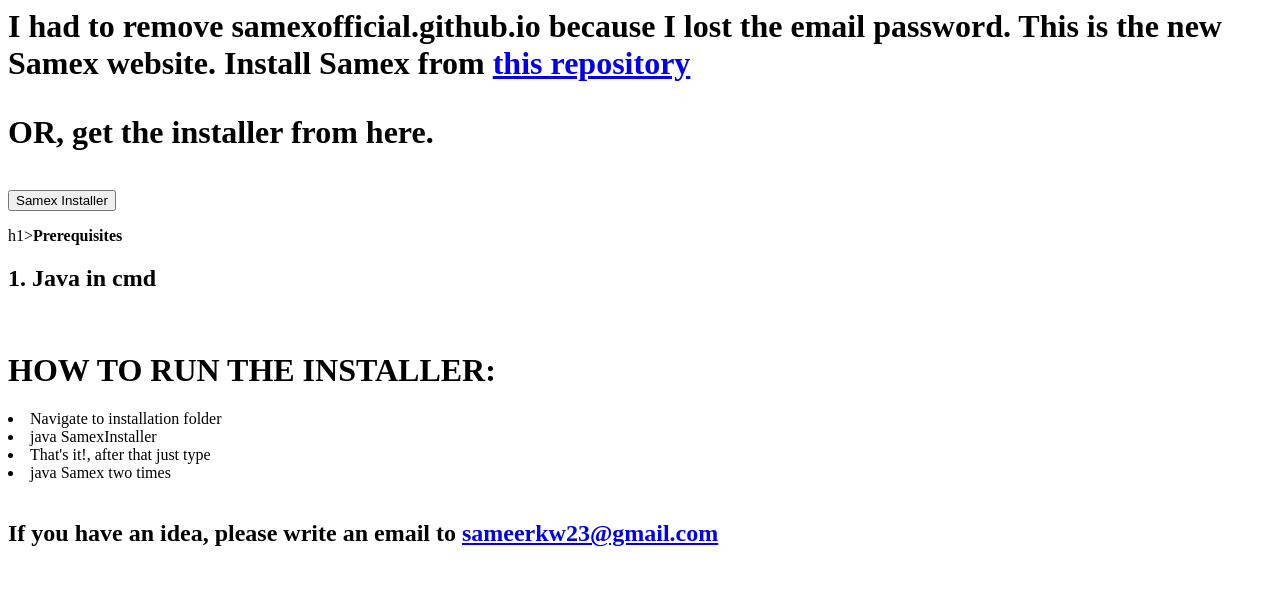
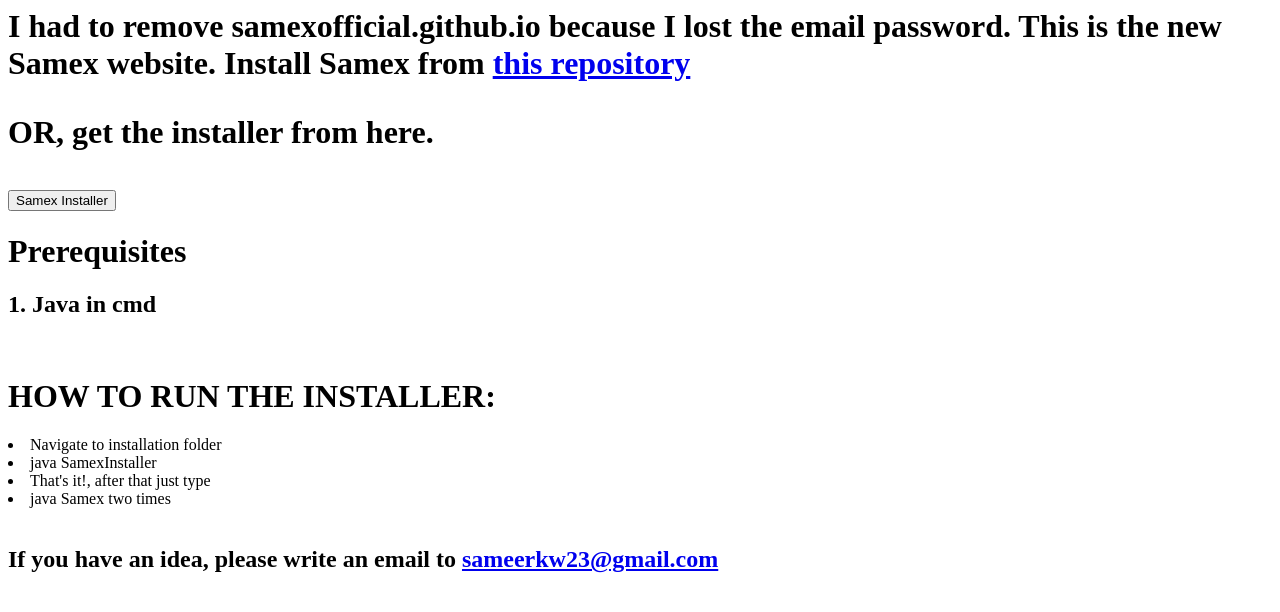
Before and after one commit to samexmain/samexmain.github.io, a plain HTML site: page index.html in a window 1280 px wide. Drawn offline with Linux system fonts and the light colour scheme.

Commit message:
Update index.html

```diff
--- a/index.html
+++ b/index.html
@@ -16,7 +16,7 @@
 }
 </script>
 <br>
-<p>h1><b>Prerequisites</b></h1></p>
+<p><h1><b>Prerequisites</b></h1></p>
 <p><h2>1. Java in cmd</h2></p>
 <br>
 <p><h1><b>HOW TO RUN THE INSTALLER:</b></h1></p>
```
